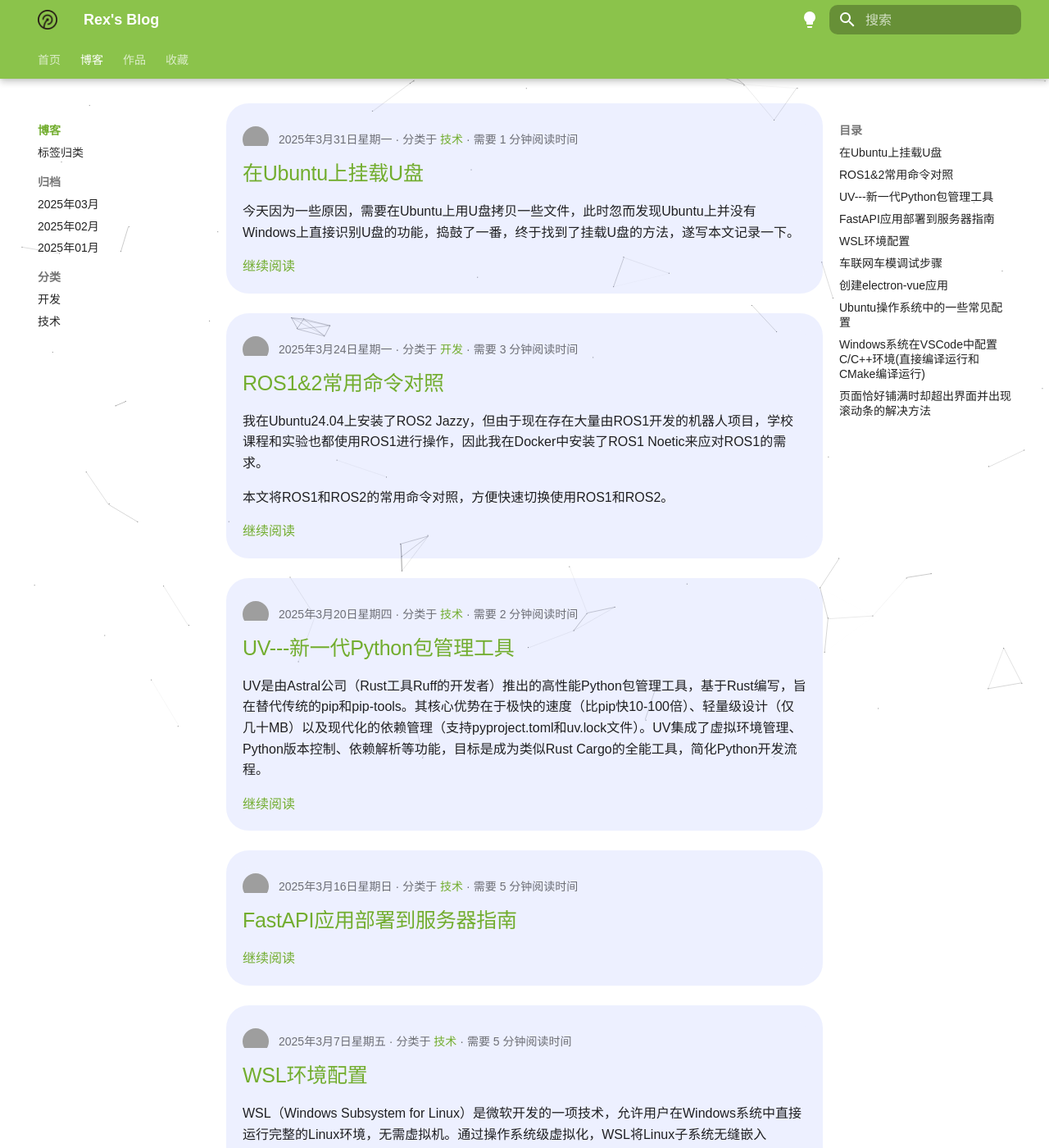
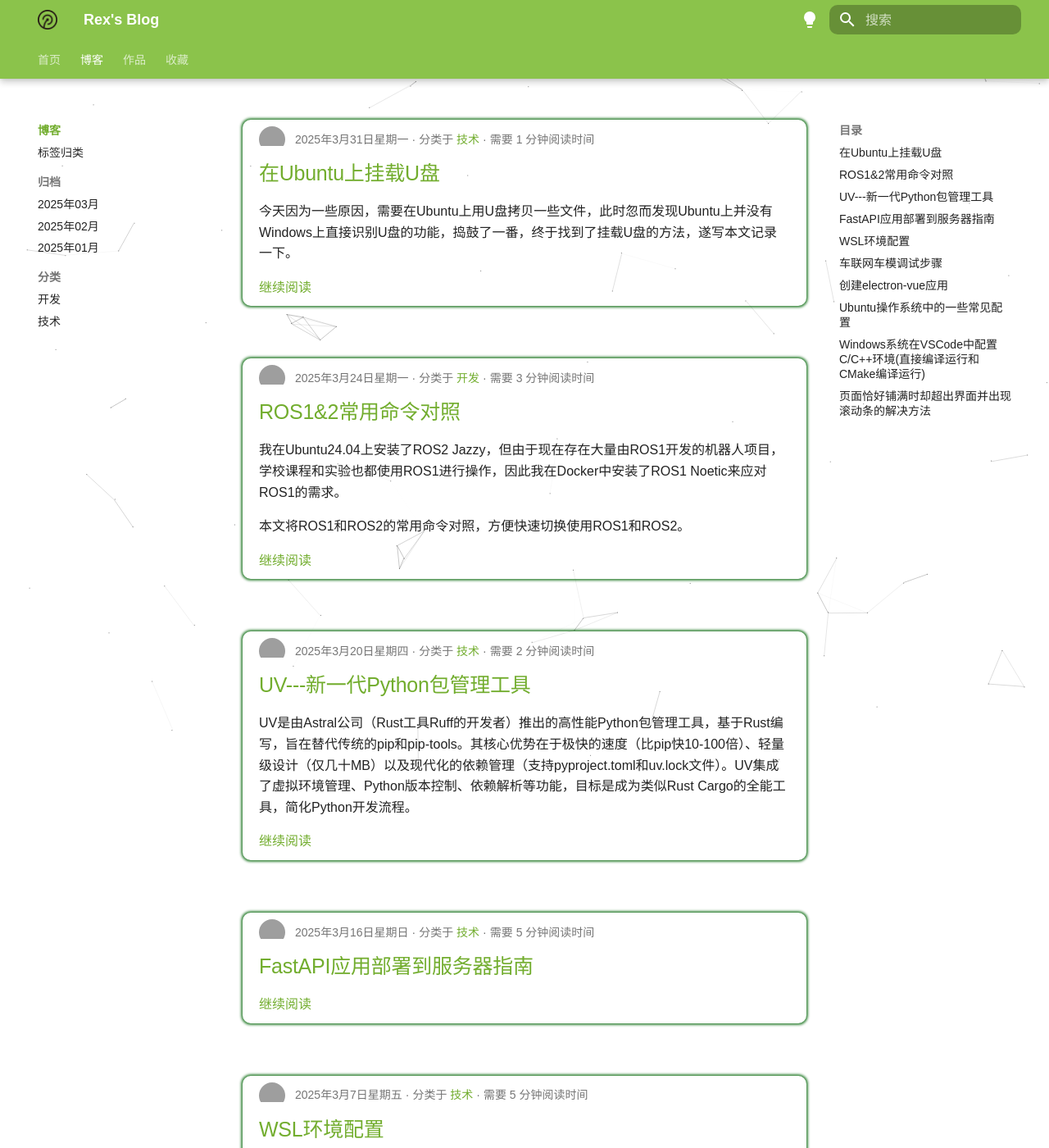
Before and after one commit to RRRexyz/MyBlog, an MkDocs documentation site: the page built from docs/blog/index.md, in a window 1280 px wide and 1400 px high. Shown: the whole window at 82% size. Built offline with MkDocs 1.6.1 and Material for MkDocs 9.7.7, drawn with Linux system fonts in a browser that asks for light colours; comment, search, counter and statistics services are not loaded; a style sheet for code colours, icons or effects is not loaded; grey boxes are pictures that could not be loaded.

Commit message:
style: 修改文章摘要部分的样式

```diff
--- a/docs/styles/extra.css
+++ b/docs/styles/extra.css
@@ -90,8 +90,10 @@
 }
 
 .md-post--excerpt {
-  background-color: var(--md-accent-fg-color--transparent);
-  box-shadow: 0 0 0 1rem var(--md-accent-fg-color--transparent);
+  /* background-color: var(--md-accent-fg-color--transparent); */
+  /* box-shadow: 0 0 0 1rem var(--md-accent-fg-color--transparent); */
+  box-shadow: 0 0 3px 2px rgba(17, 111, 22, 0.8);
+  padding: 0 1rem 0.5rem 1rem;
   border-radius: var(--base-border-radius);
 }
 
```
